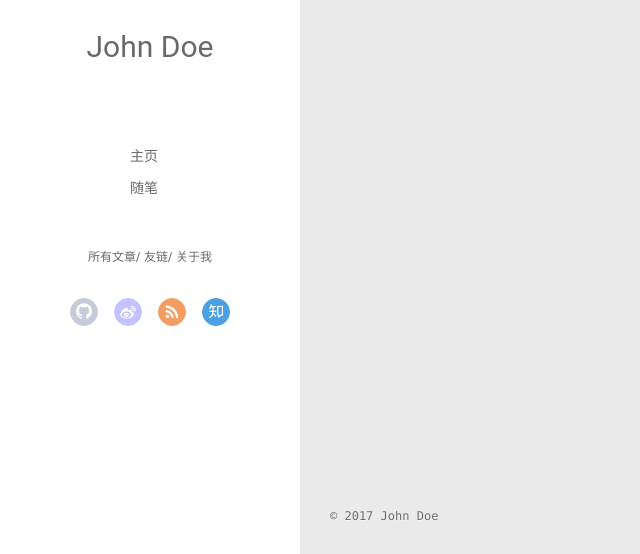
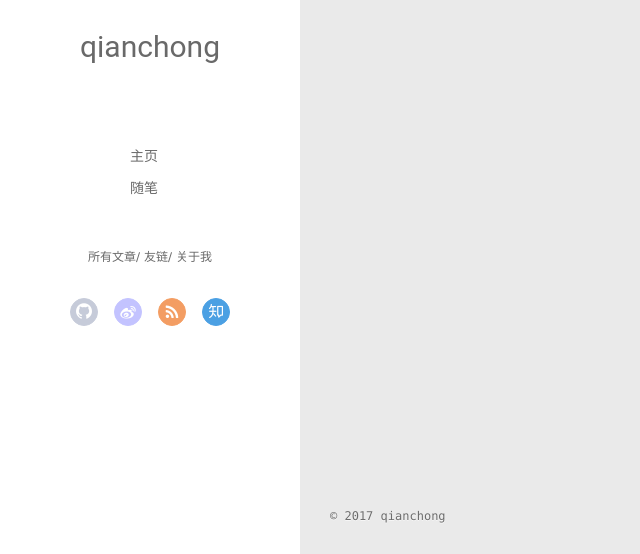
Before and after one commit to qianchong88/qianchong88.github.io, a plain HTML site: page archives/2017/07/index.html in a window 1280 px wide. Shown: the part 243-797 px from the top of the page, 0-640 px from the left. Drawn offline with Linux system fonts and the light colour scheme; no server answers.

Commit message:
Site updated: 2017-07-05 22:55:58

```diff
--- a/archives/2017/07/index.html
+++ b/archives/2017/07/index.html
@@ -6,16 +6,16 @@
   <meta name="renderer" content="webkit">
   <meta http-equiv="X-UA-Compatible" content="IE=edge" >
   <link rel="dns-prefetch" href="http://yoursite.com">
-  <title>Archives: 2017/7 | Hexo</title>
+  <title>Archives: 2017/7 | qianchong</title>
   <meta name="viewport" content="width=device-width, initial-scale=1, maximum-scale=1">
   <meta property="og:type" content="website">
-<meta property="og:title" content="Hexo">
+<meta property="og:title" content="qianchong">
 <meta property="og:url" content="http://yoursite.com/archives/2017/07/index.html">
-<meta property="og:site_name" content="Hexo">
+<meta property="og:site_name" content="qianchong">
 <meta name="twitter:card" content="summary">
-<meta name="twitter:title" content="Hexo">
+<meta name="twitter:title" content="qianchong">
 
-    <link rel="alternative" href="/atom.xml" title="Hexo" type="application/atom+xml">
+    <link rel="alternative" href="/atom.xml" title="qianchong" type="application/atom+xml">
 
 
     <link rel="icon" href="/favicon.png">
@@ -55,7 +55,7 @@ var _hmt = _hmt || [];
 			<img src="null" class="js-avatar">
 		</a>
 		<hgroup>
-		  <h1 class="header-author"><a href="/">John Doe</a></h1>
+		  <h1 class="header-author"><a href="/">qianchong</a></h1>
 		</hgroup>
 
 
@@ -113,7 +113,7 @@ var _hmt = _hmt || [];
 				<img src="null" class="js-avatar">
 			</div>
 			<hgroup>
-			  <h1 class="header-author js-header-author">John Doe</h1>
+			  <h1 class="header-author js-header-author">qianchong</h1>
 			</hgroup>
 
 
@@ -211,7 +211,7 @@ var _hmt = _hmt || [];
   <div class="outer">
     <div id="footer-info">
     	<div class="footer-left">
-    		&copy; 2017 John Doe
+    		&copy; 2017 qianchong
     	</div>
       	<div class="footer-right">
       		<a href="http://hexo.io/" target="_blank">Hexo</a>  Theme <a href="https://github.com/litten/hexo-theme-yilia" target="_blank">Yilia</a> by Litten
```
Also changed, not shown: 2017/07/05/hello-world/index.html (+6 -6 lines), archives/2017/index.html (+8 -8 lines), archives/index.html (+8 -8 lines), index.html (+8 -8 lines).
